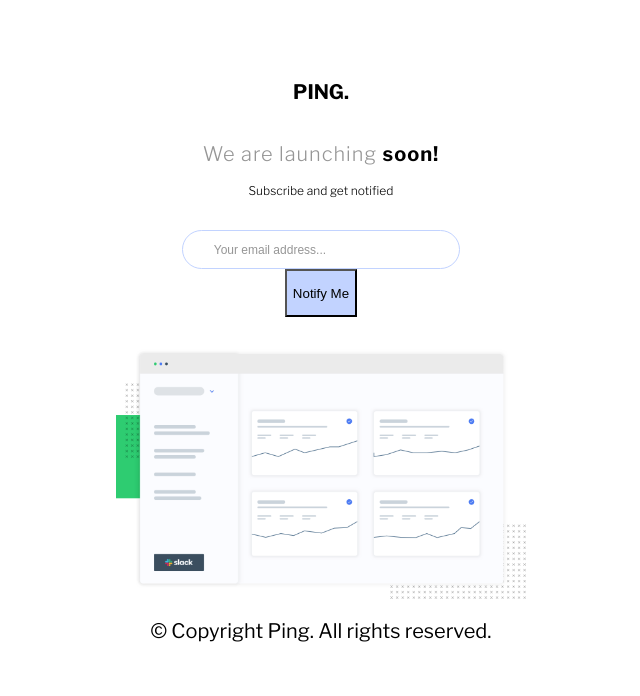
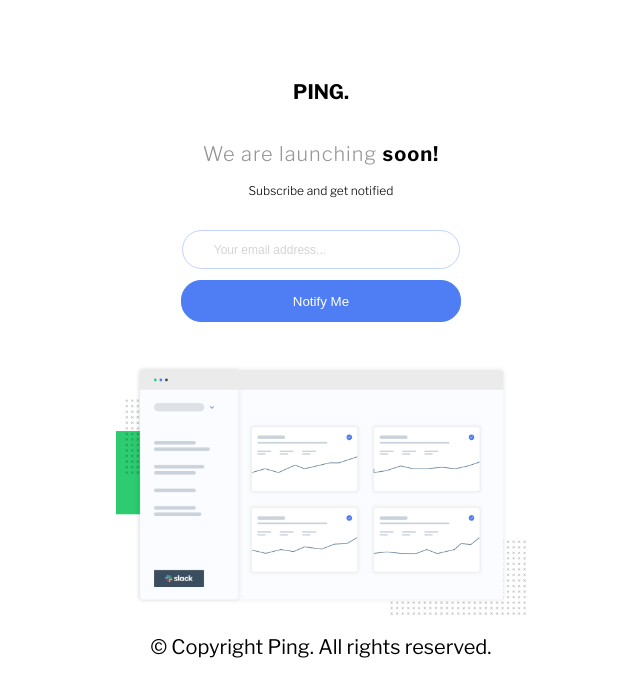
Before and after one commit to Simplify4Me2/ping-coming-soon, a website: page index.html in a window 1280 px wide. Shown: the whole page, without its empty margins (319-959 px from the left). Drawn offline with nearby package versions, Linux system fonts and the light colour scheme.

Commit message:
style button

```diff
--- a/main.sass
+++ b/main.sass
@@ -44,7 +44,18 @@ h2
     margin: 0rem
 
 button
-    background-color: $secondary-pale-blue
+    background-color: $primary-blue
+    height: 2.6rem
+    min-width: 17.5rem
+    border-radius: 20px
+    margin: 0.7rem
+    border-width: thin
+    border-color: $primary-blue
+    border-style: solid
+
+button p
+    color: white
+    margin-top: 0.7rem
 
 input
     height: 2.2rem
@@ -58,6 +69,7 @@ input::placeholder
     color: $neutral-gray
     font-weight: $font-weight-light
     font-size: 12px
+    opacity: 40%
     padding-left: 1.8rem
 
 .bold
```
Also changed, not shown: css/style.css, 1 other file.
